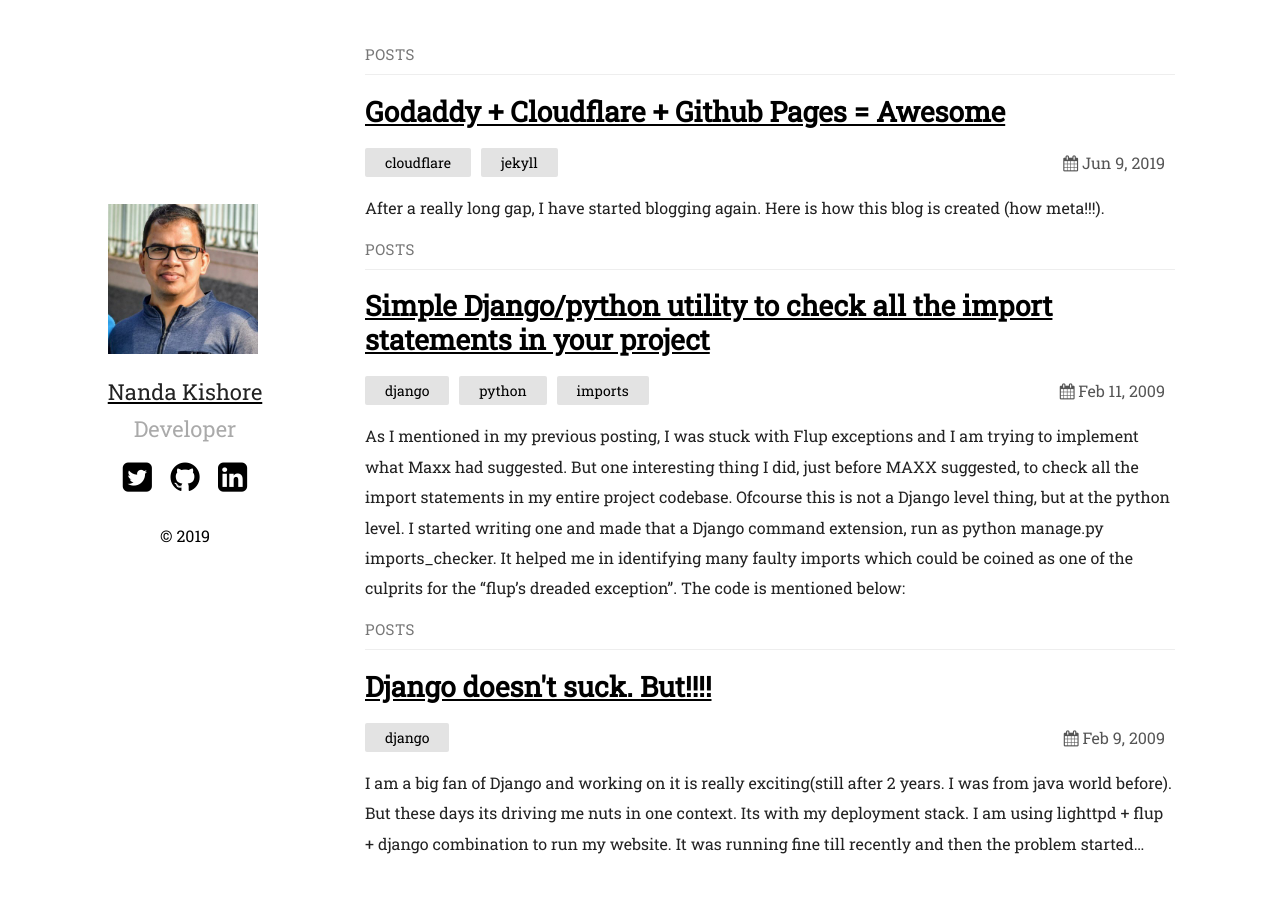
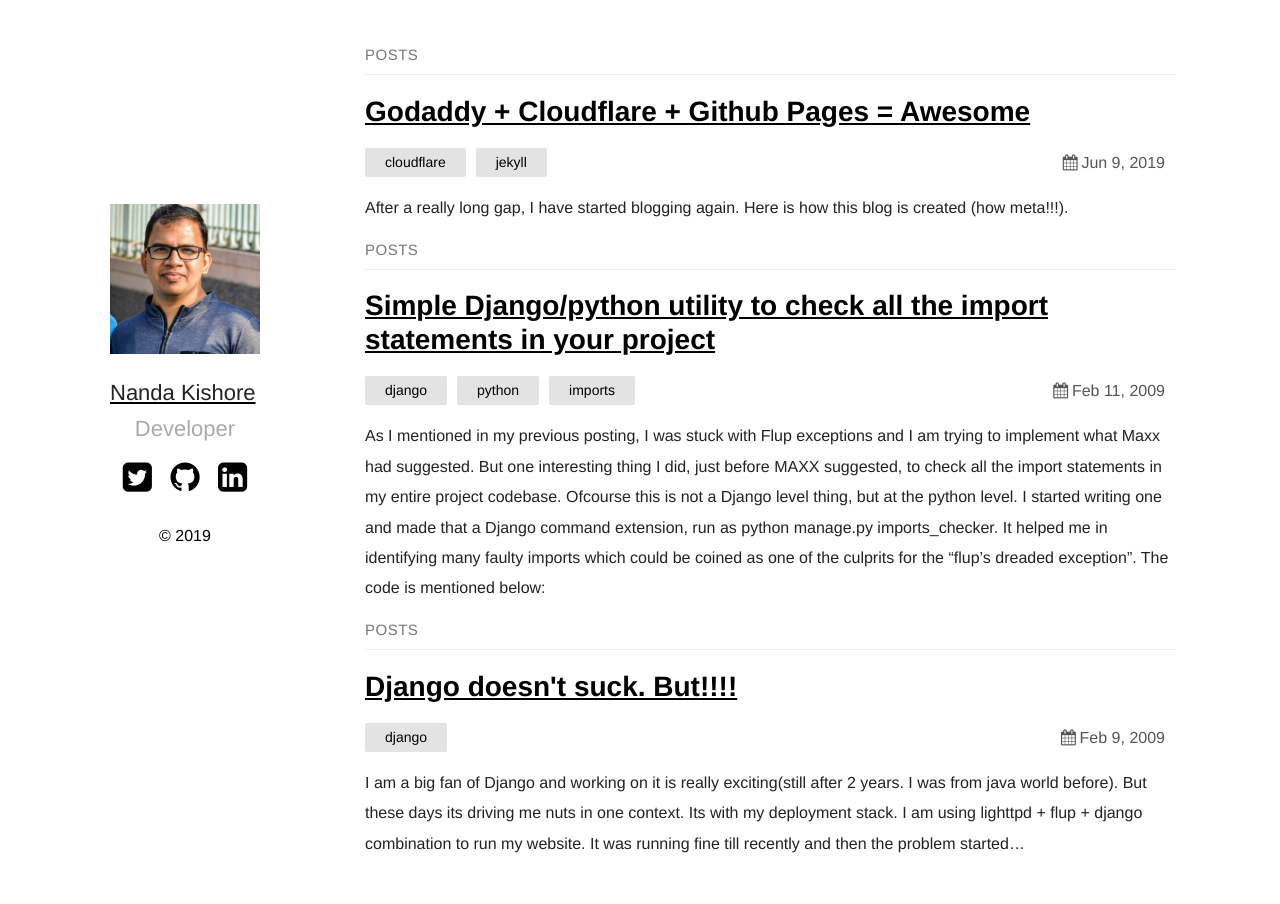
Before and after one commit to nanda-ki-shor/blog, a Jekyll site: the page built from index.md, in a window 1280 px wide. Built offline with Jekyll 4.4.1, drawn with Linux system fonts in a browser that asks for light colours.

Commit message:
Change font

```diff
--- a/_sass/plain.scss
+++ b/_sass/plain.scss
@@ -13,7 +13,7 @@ $leftWidth: 220px;
 }
 
 body {
-	font-family: 'Roboto Slab', serif;
+	font-family: 'Helvetica', serif;
 	font-size: 16px;
 	line-height: 1.2em;
 	margin: 0;
@@ -159,7 +159,7 @@ main {
 	padding-left: 40px;
 }
 .post {
-	font-family: 'Roboto Slab', serif;
+	font-family: 'Helvetica', serif;
 	font-weight: 300;
 	color: #222;
 	line-height: 1.9em;
```
